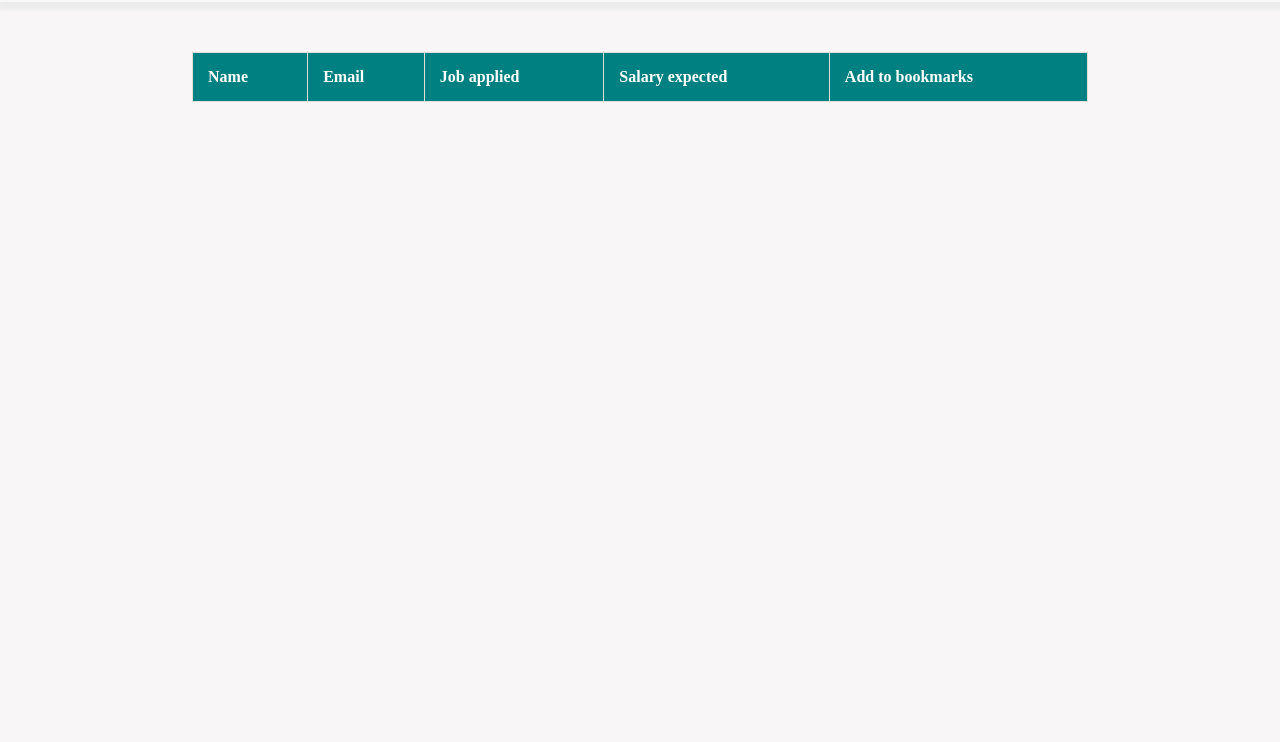
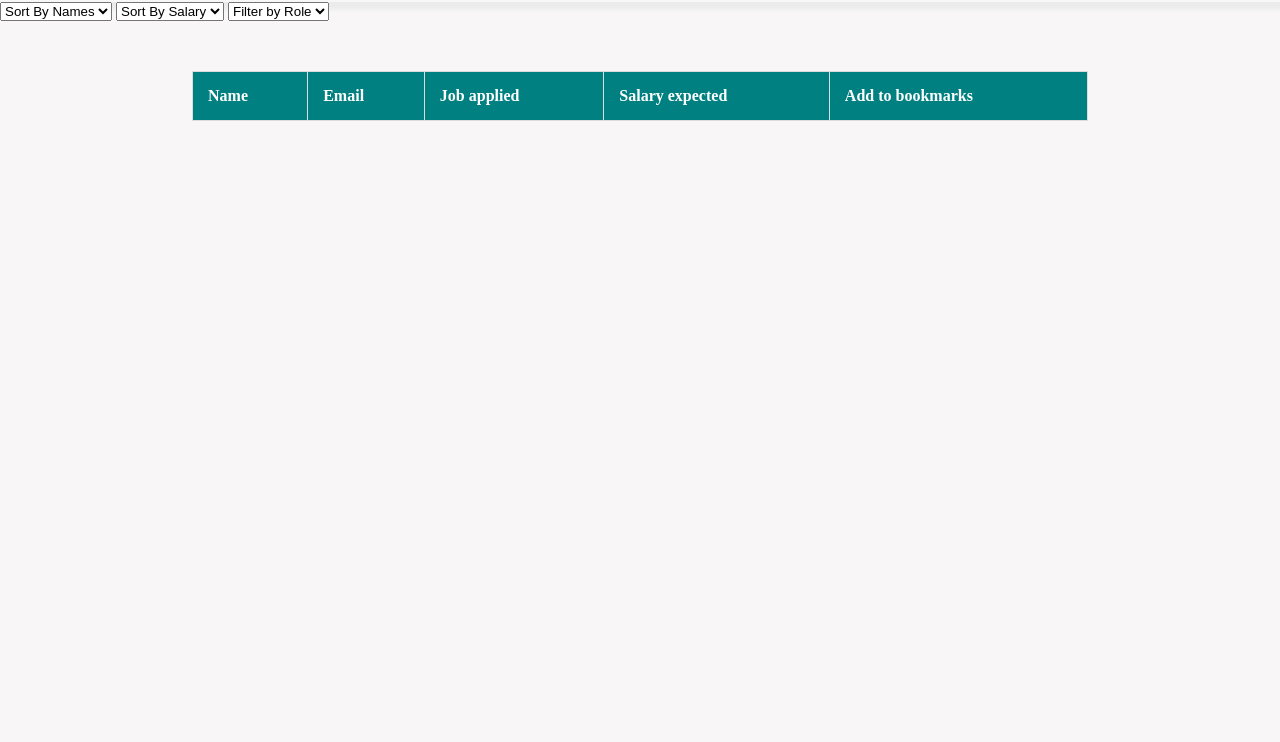
Before and after one commit to H-unique245/WEB-18, a plain HTML site: page job App/applied.html in a window 1280 px wide. Shown: the part 58-800 px from the top of the page. Drawn offline with Linux system fonts and the light colour scheme.

Commit message:
sorting added

```diff
--- a/job App/applied.html
+++ b/job App/applied.html
@@ -14,6 +14,24 @@
       <div><a href="applied.html">Applied Jobs</a></div>
       <div><a href="bookmark.html">Bookmarks</a></div>
     </div>
+    <select id="sortNames" onchange="handleNameSort()">
+      <option value="">Sort By Names</option>
+      <option value="ascending">Ascending</option>
+      <option value="descending">Descending</option>
+    </select>
+
+    <select id="sortSalary" onchange="handleSalarySort()">
+      <option value="">Sort By Salary</option>
+      <option value="htl">High to Low</option>
+      <option value="lth">Low to High</option>
+    </select>
+
+    <select id="filterRole" onchange="handleRoleFilter()">
+      <option value="">Filter by Role</option>
+      <option value="FSD">FSD</option>
+      <option value="Frontend">Frontend</option>
+      <option value="Backend">Backend</option>
+    </select>
 
     <main>
       <table>
@@ -32,14 +50,89 @@
       </table>
     </main>
   </body>
+
+</html>
 <script>
   //you need to code here
   var jobArr= JSON.parse(localStorage.getItem("jobList")) || [];
+  displayData (jobArr)
 
-    displayData (jobArr)
+  function handleSalarySort() {
+    var selected = document.querySelector("#sortSalary").value;
+    //console.log(selected);
+    if (selected == "htl") {
+      jobArr.sort(function (a, b) {
+        return b.personSal - a.personSal;
+      });
+      // console.log(jobArr);
+      displayData(jobArr);
+    }
+    if (selected == "lth") {
+      jobArr.sort(function (a, b) {
+        return a.personSal - b.personSal;
+      });
+      // console.log(jobArr);
+      displayData(jobArr);
+    }
+  }
+  function handleRoleFilter() {
+    var selected = document.querySelector("#filterRole").value;
+    // filter will return array whenever it satifies the given condn
+
+    var filteredList = jobArr.filter(function (elem) {
+      return elem.personRole == selected;
+    });
+
+    console.log(filteredList);
+    displayData(filteredList);
+  }
+
+  function handleNameSort() {
+    var selected = document.querySelector("#sortNames").value;
+    console.log(selected);
+
+    if (selected == "ascending") {
+      jobArr.sort(function (a, b) {
+        var x = a.personName.toUpperCase();
+        var y = b.personName.toUpperCase();
+        if (x > y) {
+          return 1;
+        }
+        if (x < y) {
+          return -1;
+        }
+        return 0;
+      });
+      console.log(jobArr);
+      displayData(jobArr);
+    }
+    if (selected == "descending") {
+      jobArr.sort(function (a, b) {
+        var x = a.personName.toUpperCase();
+        var y = b.personName.toUpperCase();
+        if (x > y) {
+          return -1;
+        }
+        if (x < y) {
+          return 1;
+        }
+        return 0;
+      });
+      console.log(jobArr);
+      displayData(jobArr);
+    }
+  }
+
+
+
+
+
+
+  // displayData (jobArr)
   var bookmarkArr= JSON.parse(localStorage.getItem("bookmarks")) || []
 
   function displayData (data){
+    document.querySelector("tbody").innerHTML = "";
    data.forEach(function (elem){
     var tr = document.createElement("tr");
 
@@ -80,4 +173,3 @@ function bookMarkFun(elem){
 }
 
 </script>
-</html>
```
Lines whose indentation alone changed are shown as unchanged.
